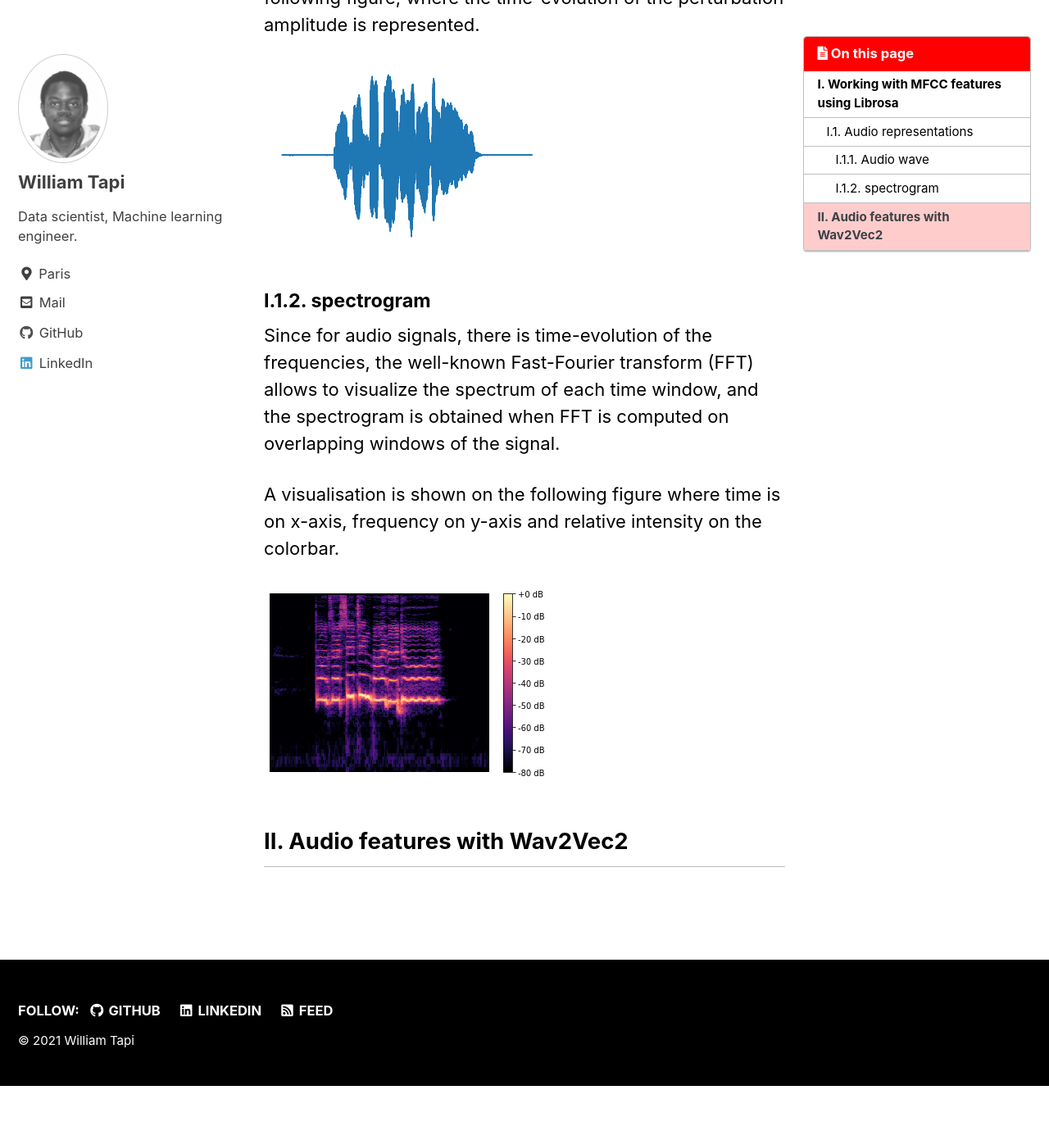
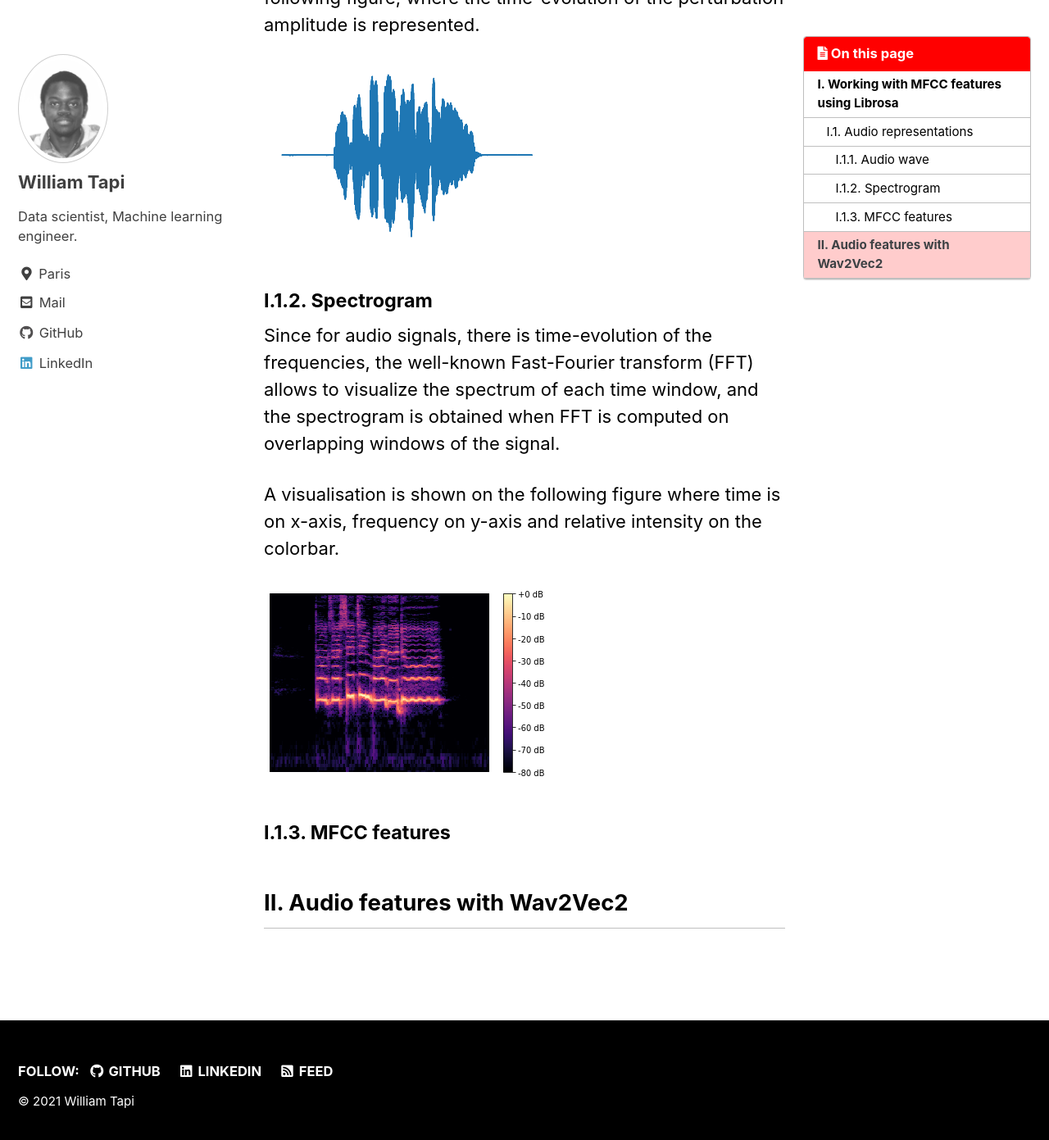
Before and after one commit to Will007-max/Will007-max.github.io, a Jekyll site: the page built from _pages/projects.md, in a window 1280 px wide and 1400 px high, scrolled down 1447 px. Shown: the top 1391 px of the window at 82% size. Built offline with Jekyll 4.4.1, drawn with Linux system fonts in a browser that asks for light colours; cached includes are drawn as plain includes; before the commit the page ends 2772 px from its top, so only the background shows below that.

Commit message:
writing project

```diff
--- a/_pages/projects.md
+++ b/_pages/projects.md
@@ -30,14 +30,16 @@
 
 Typically, an audio wave has a form as represented in the following figure, where the time-evolution of the perturbation amplitude is represented.
 
-![Image](/assets/images/audio_wave.png#center)
+![Image](/assets/images/audio_wave.png#right)
 
-#### I.1.2. spectrogram
+#### I.1.2. Spectrogram
 
 Since for audio signals, there is time-evolution of the frequencies, the well-known Fast-Fourier transform (FFT) allows to visualize the spectrum of each time window, and the spectrogram is obtained when FFT is computed on overlapping windows of the signal.
 
 A  visualisation is shown on the following figure where time is on x-axis, frequency on y-axis and relative intensity on the colorbar.
 
-![Image](/assets/images/spectrogram.png#center)
+![Image](/assets/images/spectrogram.png#right)
+
+#### I.1.3. MFCC features
 
 ## II. Audio features with Wav2Vec2
```
